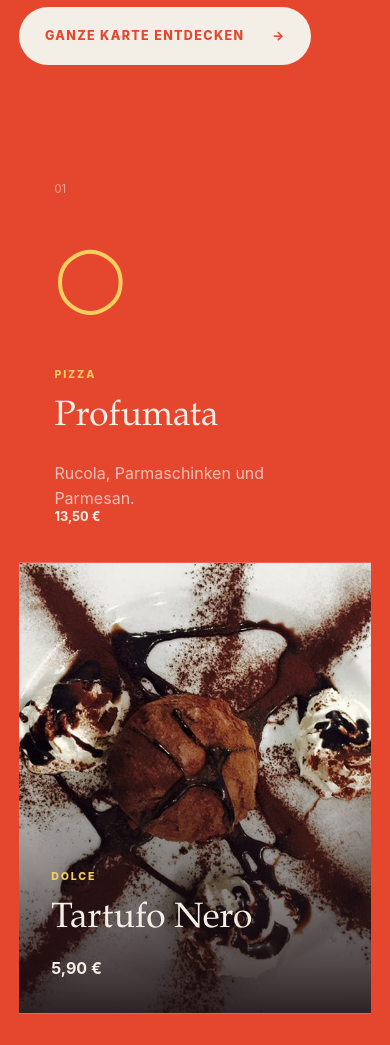
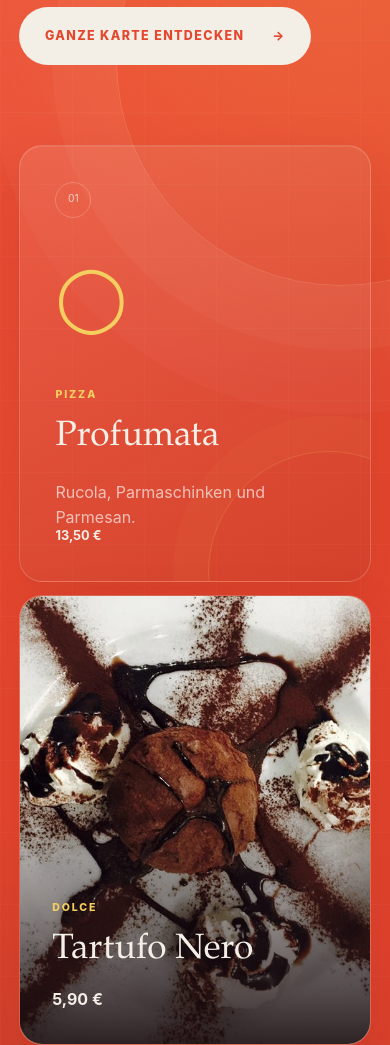
Before and after one commit to moussamoussa911/dal-compare-concept, a website: page index.html in a window 390 px wide. Shown: the part 2277-3322 px from the top of the page. Drawn offline with Linux system fonts and the light colour scheme.

Commit message:
Refine orange surfaces and mobile menu icons

```diff
--- a/styles.css
+++ b/styles.css
@@ -217,7 +217,12 @@ button { color: inherit; }
 .menu-button span { margin-top: .32rem; }
 .mobile-drawer {
   position: fixed; z-index: 90; inset: 0; display: grid; grid-template-rows: 1fr auto; padding: 8rem 1.3rem 1.3rem;
-  color: var(--cream); background: var(--wine-dark); visibility: hidden; opacity: 0; transition: opacity .3s, visibility .3s;
+  color: var(--cream);
+  background:
+    radial-gradient(circle at 100% 18%, rgba(229,70,46,.16), transparent 30%),
+    radial-gradient(circle at 0 82%, rgba(69,89,75,.2), transparent 34%),
+    var(--wine-dark);
+  visibility: hidden; opacity: 0; transition: opacity .3s, visibility .3s;
 }
 .mobile-drawer.is-open { visibility: visible; opacity: 1; }
 .mobile-links { display: flex; flex-direction: column; justify-content: center; }
@@ -226,7 +231,35 @@ button { color: inherit; }
   padding: 1.05rem 0; font-family: var(--serif); font-size: clamp(2rem, 9vw, 3.8rem); line-height: 1;
 }
 .mobile-links a b { font-family: var(--sans); font-size: .7rem; font-weight: 500; opacity: .55; }
-.mobile-links a i { width: 2.4rem; height: 2.4rem; border: 1px solid rgba(255,255,255,.2); border-radius: 50%; font-family: var(--sans); font-size: 1rem; font-style: normal; display: grid; place-items: center; }
+.mobile-links a i {
+  display: grid;
+  width: 2.55rem;
+  height: 2.55rem;
+  border: 1px solid rgba(244,207,95,.42);
+  border-radius: 50%;
+  color: var(--butter);
+  background: rgba(244,207,95,.06);
+  font-family: var(--sans);
+  font-size: 1rem;
+  font-style: normal;
+  place-items: center;
+  transition: color .25s, background .25s, border-color .25s, transform .25s;
+}
+.mobile-links a i svg {
+  width: 1.15rem;
+  height: 1.15rem;
+  fill: none;
+  stroke: currentColor;
+  stroke-width: 1.65;
+  stroke-linecap: round;
+  stroke-linejoin: round;
+}
+.mobile-links a:hover i {
+  border-color: var(--butter);
+  color: var(--ink);
+  background: var(--butter);
+  transform: rotate(6deg);
+}
 .mobile-drawer__foot { display: flex; justify-content: space-between; gap: 1rem; font-size: .75rem; }
 
 /* Home */
@@ -299,20 +332,85 @@ button { color: inherit; }
 .marquee div { min-width: max-content; font-size: clamp(2rem, 4vw, 4.5rem); font-weight: 800; letter-spacing: -.03em; animation: marquee 25s linear infinite; }
 .marquee i { color: var(--tomato); font-family: var(--serif); font-weight: 400; }
 @keyframes marquee { to { transform: translateX(-100%); } }
-.section--burgundy { color: var(--cream); background: var(--wine); }
+.section--burgundy {
+  position: relative;
+  overflow: hidden;
+  color: var(--cream);
+  background:
+    radial-gradient(circle at 88% 12%, rgba(244,207,95,.2), transparent 27%),
+    radial-gradient(circle at 5% 88%, rgba(24,22,20,.2), transparent 33%),
+    linear-gradient(145deg, #ee5138 0%, var(--wine) 48%, #d83d2c 100%);
+  isolation: isolate;
+}
+.section--burgundy::before {
+  position: absolute;
+  z-index: -1;
+  inset: 0;
+  background-image:
+    linear-gradient(rgba(255,255,255,.075) 1px, transparent 1px),
+    linear-gradient(90deg, rgba(255,255,255,.075) 1px, transparent 1px);
+  background-size: 72px 72px;
+  content: "";
+  mask-image: linear-gradient(to bottom, transparent, black 18%, black 82%, transparent);
+  opacity: .38;
+  pointer-events: none;
+}
+.section--burgundy::after {
+  position: absolute;
+  z-index: -1;
+  top: 8%;
+  right: -11rem;
+  width: 28rem;
+  height: 28rem;
+  border: 1px solid rgba(255,244,223,.17);
+  border-radius: 50%;
+  box-shadow: 0 0 0 4rem rgba(255,244,223,.035), 0 0 0 8rem rgba(255,244,223,.025);
+  content: "";
+  pointer-events: none;
+}
 .favorites__head { display: flex; align-items: end; justify-content: space-between; gap: 3rem; }
 .favorites__head .display { max-width: 850px; }
-.dish-grid { display: grid; grid-template-columns: 1fr 1.15fr 1fr; gap: 1px; margin-top: 5rem; background: rgba(255,255,255,.18); }
-.dish-card { position: relative; min-height: 430px; padding: 2.2rem; background: var(--wine); }
-.dish-card__number { font-size: .7rem; opacity: .55; }
+.dish-grid { display: grid; grid-template-columns: 1fr 1.15fr 1fr; gap: .8rem; margin-top: 5rem; background: transparent; }
+.dish-card {
+  position: relative;
+  min-height: 430px;
+  overflow: hidden;
+  border: 1px solid rgba(255,244,223,.2);
+  border-radius: 1.45rem;
+  padding: 2.2rem;
+  background: linear-gradient(155deg, rgba(255,255,255,.095), rgba(24,22,20,.08));
+  box-shadow: inset 0 1px rgba(255,255,255,.08), 0 24px 60px rgba(94,25,17,.12);
+}
+.dish-card:not(.dish-card--image)::before {
+  position: absolute;
+  right: -5rem;
+  bottom: -7rem;
+  width: 15rem;
+  height: 15rem;
+  border: 1px solid rgba(244,207,95,.2);
+  border-radius: 50%;
+  box-shadow: 0 0 0 2.2rem rgba(244,207,95,.035);
+  content: "";
+}
+.dish-card > * { position: relative; z-index: 1; }
+.dish-card__number {
+  display: grid;
+  width: 2.25rem;
+  height: 2.25rem;
+  border: 1px solid rgba(255,244,223,.3);
+  border-radius: 50%;
+  font-size: .65rem;
+  place-items: center;
+  opacity: .78;
+}
 .dish-card__icon { margin: 2.4rem 0 4rem; color: var(--butter); font-family: var(--serif); font-size: 4rem; }
 .dish-card__type { margin: 0 0 .4rem; color: var(--butter); font-size: .66rem; font-weight: 800; letter-spacing: .18em; text-transform: uppercase; }
 .dish-card h3 { margin: 0; font-family: var(--serif); font-size: 2.2rem; font-weight: 400; }
 .dish-card > p:not(.dish-card__type) { max-width: 290px; color: rgba(255,255,255,.65); }
 .dish-card > strong { position: absolute; bottom: 2.2rem; font-size: .8rem; }
 .dish-card--image { overflow: hidden; padding: 0; }
-.dish-card--image::after { position: absolute; inset: 40% 0 0; background: linear-gradient(transparent, rgba(25,12,15,.9)); content: ""; }
-.dish-card--image img { filter: saturate(.7); transition: transform .6s; }
+.dish-card--image::after { position: absolute; z-index: 1; inset: 40% 0 0; background: linear-gradient(transparent, rgba(25,12,15,.9)); content: ""; }
+.dish-card--image img { position: absolute; z-index: 0; inset: 0; filter: saturate(.7); transition: transform .6s; }
 .dish-card--image:hover img { transform: scale(1.04); }
 .dish-card--image div { position: absolute; z-index: 2; right: 2rem; bottom: 2rem; left: 2rem; }
 .dish-card--image strong { display: block; margin-top: .6rem; }
```
